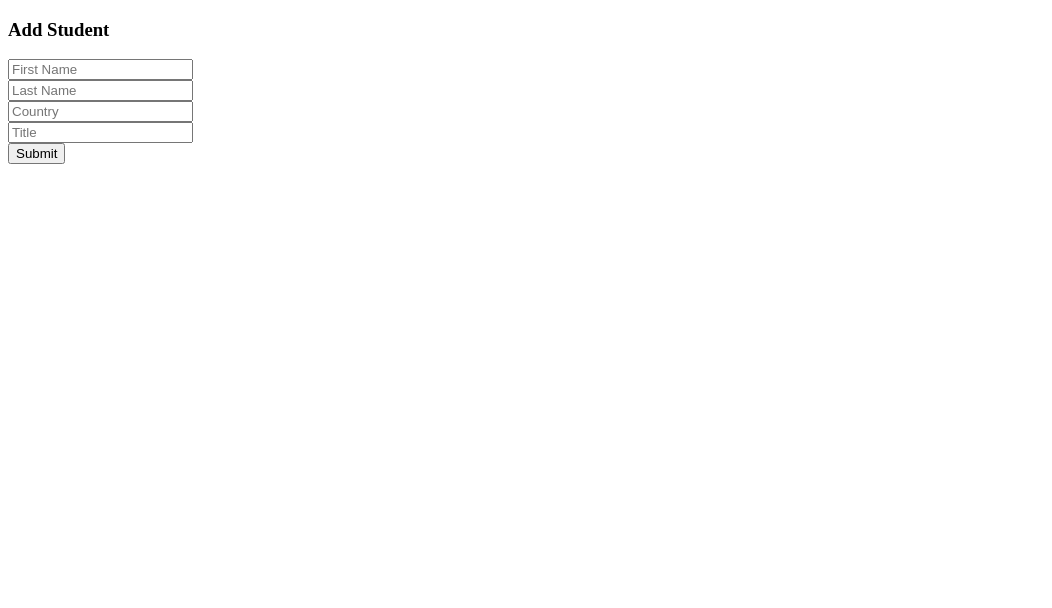
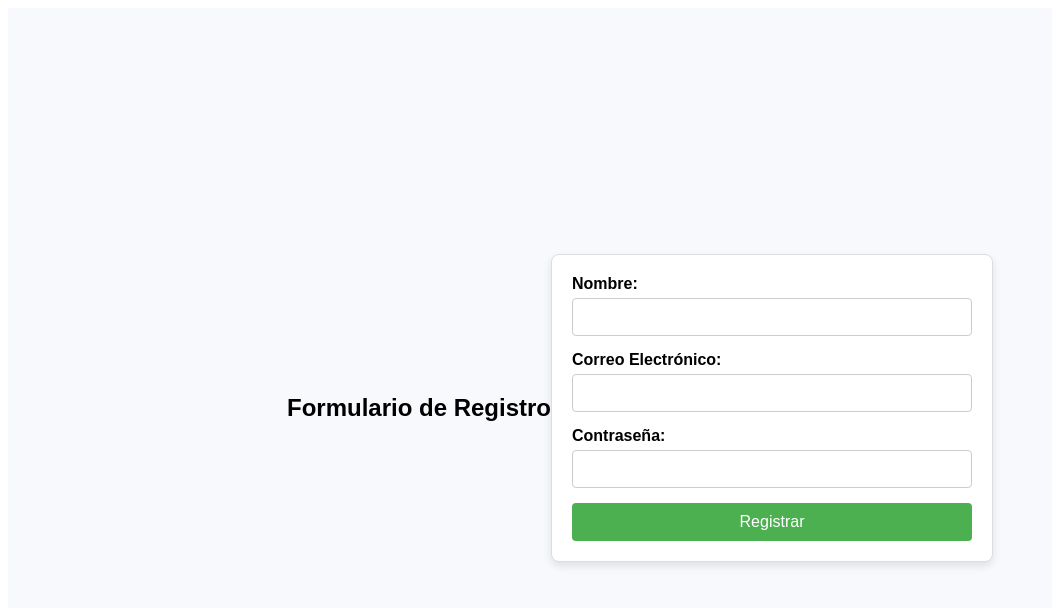
Before and after one commit to oscarburbano278/AprendoReact, a React (Vite) app in the folder my-react-app/: page / in a window 1280 px wide. Shown: the top 608 px of the page, without its empty margins (0-1052 px from the left). Built offline with nearby package versions, Linux system fonts and the light colour scheme.

Commit message:
en este ejercicio se crea un formulario utilizando estados y validaciones para cada uno y un evento donde nos responde una alerta para confirmar el envio de los datos del formulario

```diff
--- a/my-react-app/src/App.css
+++ b/my-react-app/src/App.css
@@ -1,11 +1,59 @@
-.App{
-    text-align: center;
-    padding: 20%;
-    background-color: antiquewhite;
-}
+.App {
+    display: flex;
+    justify-content: center; /* Centra el contenido horizontalmente */
+    align-items: center; /* Centra el contenido verticalmente */
+    min-height: 100vh; /* Ocupa toda la altura de la ventana */
+    background-color: #f7f9fc; /* Fondo claro para una buena lectura */
+    font-family: Arial, sans-serif; /* Fuente moderna y legible */
+  }
 
-h1{
-    font-family: 'Times New Roman', Times, serif;
-    font-size: 50px;
-    color: blueviolet;
-}
+  form {
+    background-color: white; /* Fondo blanco */
+    border: 1px solid #ddd; /* Borde gris claro */
+    border-radius: 8px; /* Bordes redondeados */
+    padding: 20px; /* Espaciado interno */
+    box-shadow: 0px 4px 8px rgba(0, 0, 0, 0.1); /* Sombra suave */
+    width: 100%; /* Ajusta el ancho al contenedor */
+    max-width: 400px; /* Limita el ancho del formulario */
+  }
+
+  div {
+    margin-bottom: 15px; /* Espaciado entre cada campo */
+  }
+
+  label {
+    display: block; /* Coloca la etiqueta encima del campo */
+    font-weight: bold; /* Destaca el texto */
+    margin-bottom: 5px; /* Espaciado entre la etiqueta y el campo */
+  }
+
+  input {
+    width: 100%; /* Hace que el campo ocupe todo el ancho */
+    padding: 10px; /* Espaciado interno para texto */
+    border: 1px solid #ccc; /* Borde gris claro */
+    border-radius: 4px; /* Bordes ligeramente redondeados */
+    font-size: 14px; /* Tamaño legible */
+    box-sizing: border-box; /* Incluye padding y border en el tamaño */
+  }
+
+  button {
+    width: 100%; /* Botón ocupa todo el ancho */
+    background-color: #4caf50; /* Verde claro */
+    color: white; /* Texto blanco */
+    padding: 10px; /* Espaciado interno */
+    border: none; /* Sin borde */
+    border-radius: 4px; /* Bordes redondeados */
+    font-size: 16px; /* Texto más grande */
+    cursor: pointer; /* Cambia el cursor al pasar */
+    transition: background-color 0.3s; /* Efecto suave en hover */
+  }
+
+  button:hover {
+    background-color: #45a049; /* Color más oscuro al pasar el mouse */
+  }
+
+  p {
+    margin: 5px 0 0; /* Ajusta márgenes del mensaje */
+    font-size: 12px; /* Tamaño pequeño */
+    color: red; /* Color rojo */
+  }
--- a/my-react-app/src/App.jsx
+++ b/my-react-app/src/App.jsx
@@ -1,73 +1,105 @@
 import React, { useState } from "react";
+import './App.css';
 
-const App = () => {
-  // Estado para almacenar todos los campos
+const FormValidation = () => {
+  // Estado para los valores del formulario
   const [formData, setFormData] = useState({
-    firstName: "",
-    lastName: "",
-    country: "",
-    title: "",
+    name: "",
+    email: "",
+    password: "",
   });
 
-  // Función para manejar cambios en los inputs
+  // Estado para los errores del formulario
+  const [errors, setErrors] = useState({});
+
+  // Manejar el cambio en los campos
   const handleChange = (e) => {
-    const { name, value } = e.target; // Obtén el nombre y el valor del input
-    setFormData({ ...formData, [name]: value }); // Actualiza solo el campo correspondiente
+    const { name, value } = e.target;
+
+    // Actualizar el estado del formulario
+    setFormData({ ...formData, [name]: value });
+
+    // Limpiar errores mientras escribe
+    setErrors({ ...errors, [name]: "" });
   };
 
-  // Función para manejar el envío del formulario
+  // Validar los campos del formulario
+  const validate = () => {
+    const newErrors = {};
+
+    if (!formData.name) {
+      newErrors.name = "El nombre es obligatorio.";
+    }
+
+    if (!formData.email) {
+      newErrors.email = "El correo es obligatorio.";
+    } else if (!/\S+@\S+\.\S+/.test(formData.email)) {
+      newErrors.email = "El correo no es válido.";
+    }
+
+    if (!formData.password) {
+      newErrors.password = "La contraseña es obligatoria.";
+    } else if (formData.password.length < 6) {
+      newErrors.password = "La contraseña debe tener al menos 6 caracteres.";
+    }
+
+    return newErrors;
+  };
+
+  // Manejar el envío del formulario
   const handleSubmit = (e) => {
-    e.preventDefault(); // Previene el comportamiento predeterminado de recargar la página
-    console.log("Formulario enviado:", formData); // Aquí puedes procesar los datos
-    alert(`Student added: ${formData.firstName} ${formData.lastName}, ${formData.country}, ${formData.title}`);
+    e.preventDefault();
+
+    const validationErrors = validate();
+
+    if (Object.keys(validationErrors).length > 0) {
+      // Actualizar los errores si hay problemas
+      setErrors(validationErrors);
+    } else {
+      // Aquí se puede enviar el formulario
+      console.log("Formulario enviado con éxito:", formData);
+      alert("Formulario enviado con éxito");
+    }
   };
 
   return (
     <div className="App">
-      <h3>Add Student</h3>
+      <h2>Formulario de Registro</h2>
       <form onSubmit={handleSubmit}>
         <div>
+          <label>Nombre:</label>
           <input
             type="text"
-            name="firstName"
-            placeholder="First Name"
-            value={formData.firstName}
+            name="name"
+            value={formData.name}
             onChange={handleChange}
           />
+          {errors.name && <p>{errors.name}</p>}
         </div>
         <div>
+          <label>Correo Electrónico:</label>
           <input
-            type="text"
-            name="lastName"
-            placeholder="Last Name"
-            value={formData.lastName}
+            type="email"
+            name="email"
+            value={formData.email}
             onChange={handleChange}
           />
+          {errors.email && <p>{errors.email}</p>}
         </div>
         <div>
+          <label>Contraseña:</label>
           <input
-            type="text"
-            name="country"
-            placeholder="Country"
-            value={formData.country}
+            type="password"
+            name="password"
+            value={formData.password}
             onChange={handleChange}
           />
+          {errors.password && <p>{errors.password}</p>}
         </div>
-        <div>
-          <input
-            type="text"
-            name="title"
-            placeholder="Title"
-            value={formData.title}
-            onChange={handleChange}
-          />
-        </div>
-        <button className="btn btn-success" type="submit">
-          Submit
-        </button>
+        <button type="submit">Registrar</button>
       </form>
     </div>
   );
 };
 
-export default App;
+export default FormValidation;
```
